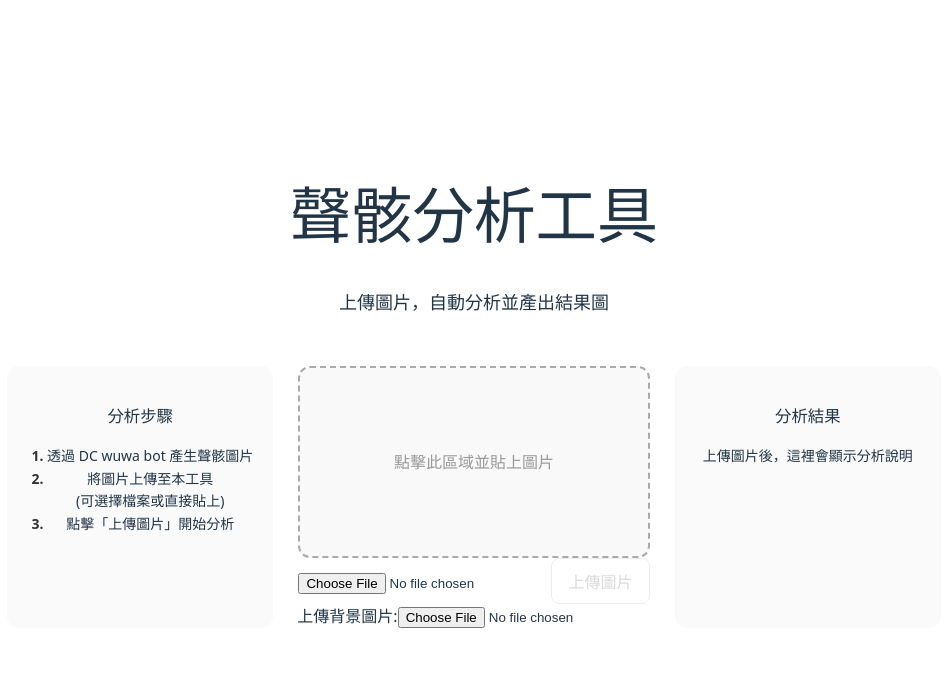
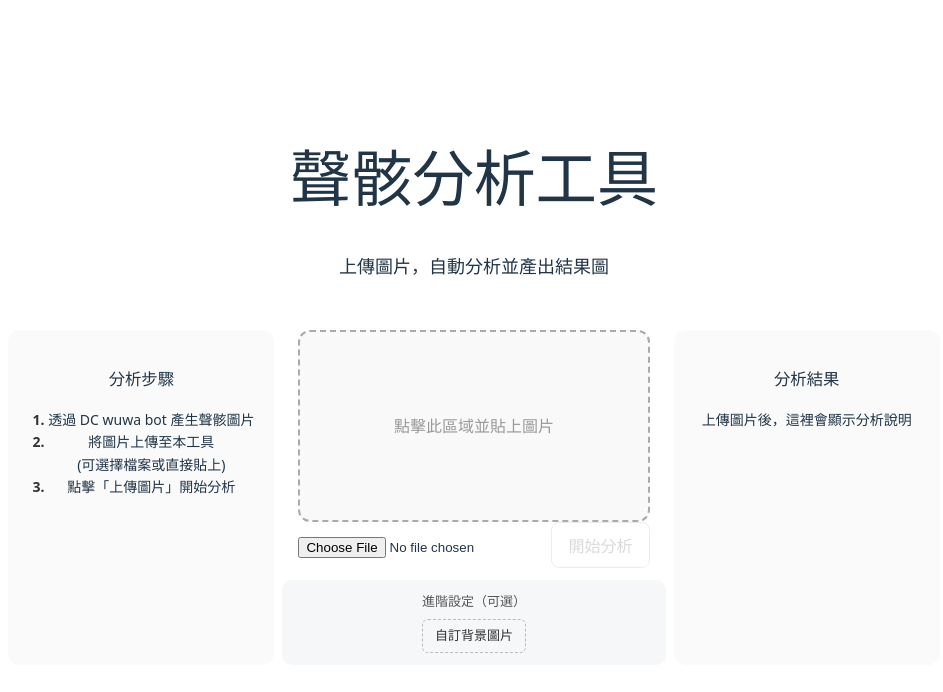
Before and after one commit to a123tony39/wuwa, a Vue app in the folder frontend/: page / in a window 1280 px wide. Shown: the top 692 px of the page, without its empty margins (166-1109 px from the left). Built offline with nearby package versions, Linux system fonts and the light colour scheme.

Commit message:
chore: 更新前端UI

```diff
--- a/frontend/src/App.vue
+++ b/frontend/src/App.vue
@@ -72,15 +72,28 @@ const reset = () => {
           @upload= "upload"
         />
         <!-- 新增背景上傳 -->
-        <div v-if = "!isAnalyzing && !imgSrc" class = "background-upload">
-          <label>上傳背景圖片:</label>
-          <input
-            type="file"
-            accept="image/png, image/jpeg"
-            @change="onBackgroundChange"
-          />
+        <div
+          v-if="!isAnalyzing && !imgSrc"
+          class="optional-setting"
+        >
+          <label class="optional-title">
+            進階設定（可選）
+          </label>
+
+          <label class="bg-upload">
+            自訂背景圖片
+            <input
+              type="file"
+              accept="image/png, image/jpeg"
+              @change="onBackgroundChange"
+              hidden
+            />
+          </label>
+
+          <span v-if="backgroundFile" class="file-hint">
+            已選擇：{{ backgroundFile.name }}
+          </span>
         </div>
-
         <CardDisplay
           :imgSrc="imgSrc"
           :isCardMode="isCardMode"
@@ -154,5 +167,39 @@ button {
   justify-content: center;
 }
 
+.optional-setting {
+  margin-top: 12px;
+  padding: 12px 16px;
+  border-radius: 10px;
+  background: #f6f7f8;
+  width: 100%;
+  max-width: 420px;
+  font-size: 13px;
+}
 
+.optional-title {
+  display: block;
+  font-weight: 600;
+  margin-bottom: 8px;
+  color: #555;
+}
+.bg-upload {
+  display: inline-block;
+  padding: 6px 12px;
+  border-radius: 6px;
+  border: 1px dashed #bbb;
+  cursor: pointer;
+  color: #333;
+}
+
+.bg-upload:hover {
+  background: #eee;
+}
+
+.file-hint {
+  display: block;
+  margin-top: 6px;
+  font-size: 12px;
+  color: #666;
+}
 </style>
--- a/frontend/src/components/UploadPanel.vue
+++ b/frontend/src/components/UploadPanel.vue
@@ -66,7 +66,7 @@ const onFileChange = (e: Event) => {
               </template>
             </div>
             <input type="file" @change="onFileChange"/>
-            <button @click="emit('upload')" :disabled="!props.hasFile">上傳圖片</button>
+            <button @click="emit('upload')" :disabled="!props.hasFile">開始分析</button>
          </div>
     </div>
 </template>
```
